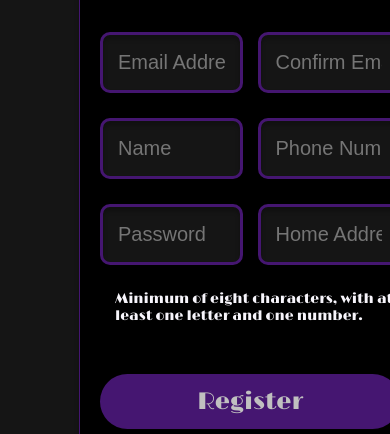
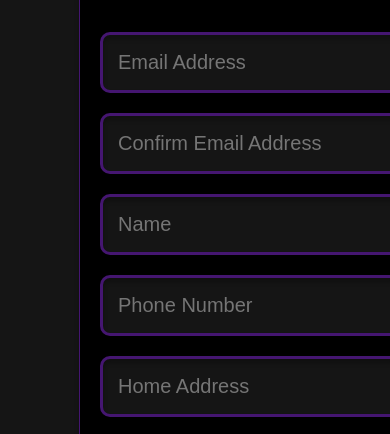
Before and after one commit to Shruti-Nagawekar/CinemaConnect, a plain HTML site: page create_acc.html in a window 390 px wide. Shown: the part 376-810 px from the top of the page. Drawn offline with nearby package versions, Linux system fonts and the light colour scheme.

Commit message:
Sign in and Crate Acc pages squishy

```diff
--- a/create_acc.html
+++ b/create_acc.html
@@ -84,14 +84,10 @@
             <div class="input-container">
                 <input type="text" class="input-field" placeholder="Email Address">
                 <input type="text" class="input-field" placeholder="Confirm Email Address">
-            </div>
-            <div class="input-container">
                 <input type="text" class="input-field" placeholder="Name">
                 <input type="text" class="input-field" placeholder="Phone Number">
-            </div>
-            <div class="input-container">
+                <input type="text" class="input-field" placeholder="Home Address">
                 <input type="password" class="input-field" placeholder="Password">
-                <input type="text" class="input-field" placeholder="Home Address">
             </div>
 
             <!-- Password Instructions under Password Field -->
--- a/styles.css
+++ b/styles.css
@@ -313,13 +313,15 @@ body {
 /* Input Fields */
 .input-container {
     display: flex;
-    justify-content: space-between;
+    justify-content: space-evenly;
+    flex-direction: row;
     margin-bottom: 20px;
     gap:15px;
+    flex-wrap: wrap;
 }
 
 .input-field {
-    width: 48%;
+    width: 43%;
     height: 55px;
     background: #151515;
     border: 3px solid #451671;
@@ -338,7 +340,7 @@ body {
     margin-top: 5px;
     margin-bottom: 20px;
     text-align: left;
-    padding-left: 15px;
+    padding-left: 50%;
 }
 
 /* Button */
@@ -1057,6 +1059,14 @@ body {
     .bookTiket-button-container {
         margin-left: 0;
     }
+
+    .input-field {
+        width: 100%;
+    }
+
+    .password-instructions {
+        padding-left: 0%;
+    }
 }
 
 @media screen and (max-width: 645px) {
```
Also changed, not shown: sign_in.html (+4 -2 lines).
